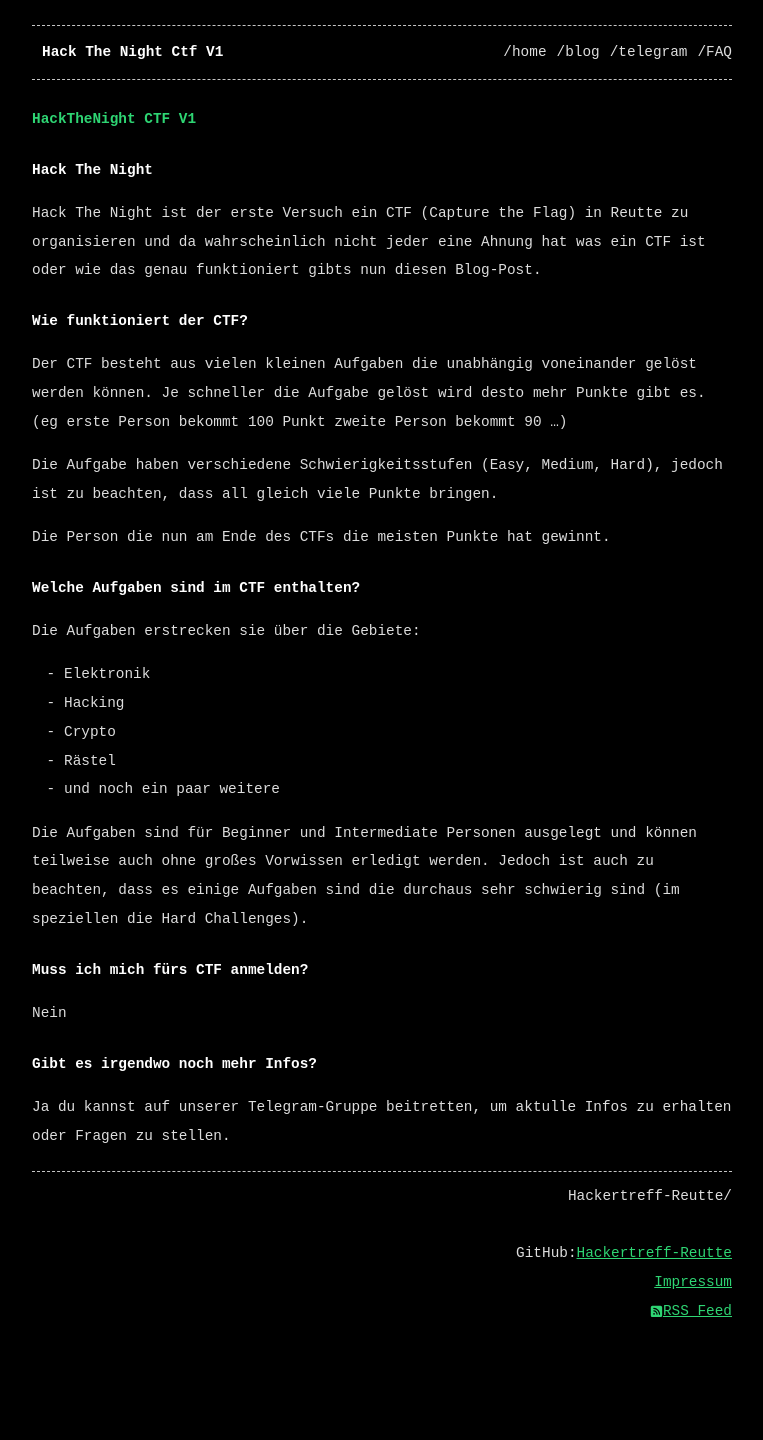
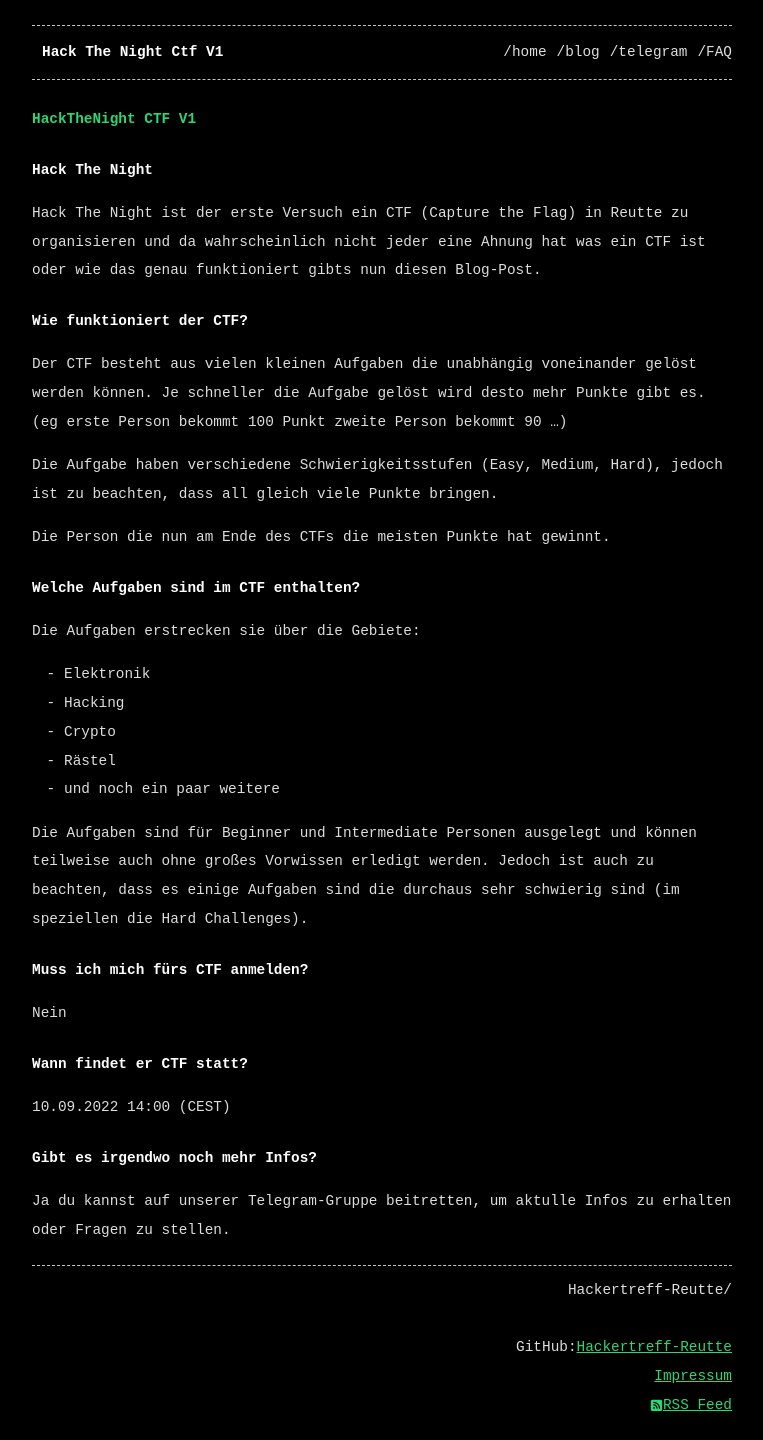
Before and after one commit to Hackertreff-Reutte/Hackertreff-Reutte.github.io, a Jekyll site: the page built from _posts/2022-08-12-Hack-The-Night-CTF-V1.md, in a window 1280 px wide. Shown: the whole page, without its empty margins (258-1021 px from the left). Built offline with Jekyll 4.4.1, drawn with Linux system fonts in a browser that asks for light colours; before the commit the page ends 1346 px from its top, so only the background shows below that.

Commit message:
Update 2022-08-12-Hack-The-Night-CTF-V1.md
Added date and time

```diff
--- a/_posts/2022-08-12-Hack-The-Night-CTF-V1.md
+++ b/_posts/2022-08-12-Hack-The-Night-CTF-V1.md
@@ -34,6 +34,10 @@ Die Aufgaben sind für Beginner und Intermediate Personen ausgelegt und können
 
 Nein
 
+## Wann findet er CTF statt?
+
+10.09.2022 14:00 (CEST)
+
 ## Gibt es irgendwo noch mehr Infos?
 
 Ja du kannst auf unserer Telegram-Gruppe beitretten, um aktulle Infos zu erhalten oder Fragen zu stellen.
```
